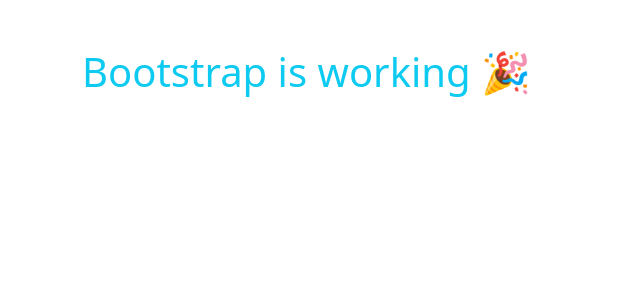
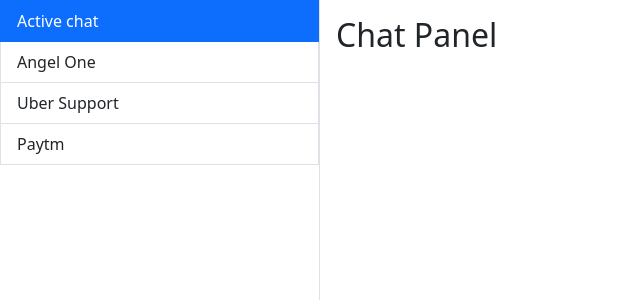
Before and after one commit to Venkat-Gorla/cloudchat-lite, a React (Vite) app in the folder react-client/: page / in a window 1280 px wide. Shown: the top 300 px of the page, without its empty margins (0-640 px from the left). Built offline with nearby package versions, Linux system fonts and the light colour scheme; the HTML template or start-up script is replaced by a standard one.

Commit message:
[react client] feat: basic layout with Bootstrap and static ChatList

```diff
--- a/react-client/src/App.jsx
+++ b/react-client/src/App.jsx
@@ -1,7 +1,26 @@
+// function App() {
+//   return (
+//     <div className="container py-5">
+//       <h1 className="text-info">Bootstrap is working 🎉</h1>
+//     </div>
+//   );
+// }
+
+// export default App;
+
+import ChatList from "./components/ChatList";
+
 function App() {
   return (
-    <div className="container py-5">
-      <h1 className="text-info">Bootstrap is working 🎉</h1>
+    <div className="container-fluid vh-100">
+      <div className="row h-100">
+        <div className="col-3 border-end p-0 overflow-auto">
+          <ChatList />
+        </div>
+        <div className="col-9 p-3">
+          <h2>Chat Panel</h2>
+        </div>
+      </div>
     </div>
   );
 }
--- /dev/null
+++ b/react-client/src/components/ChatList.jsx
@@ -0,0 +1,23 @@
+export default function ChatList() {
+  const chats = [
+    { name: "Active chat", active: true },
+    { name: "Angel One" },
+    { name: "Uber Support" },
+    { name: "Paytm" },
+  ];
+
+  return (
+    <div className="list-group rounded-0">
+      {chats.map((chat, idx) => (
+        <button
+          key={idx}
+          className={`list-group-item list-group-item-action ${
+            chat.active ? "active" : ""
+          }`}
+        >
+          {chat.name}
+        </button>
+      ))}
+    </div>
+  );
+}
```
